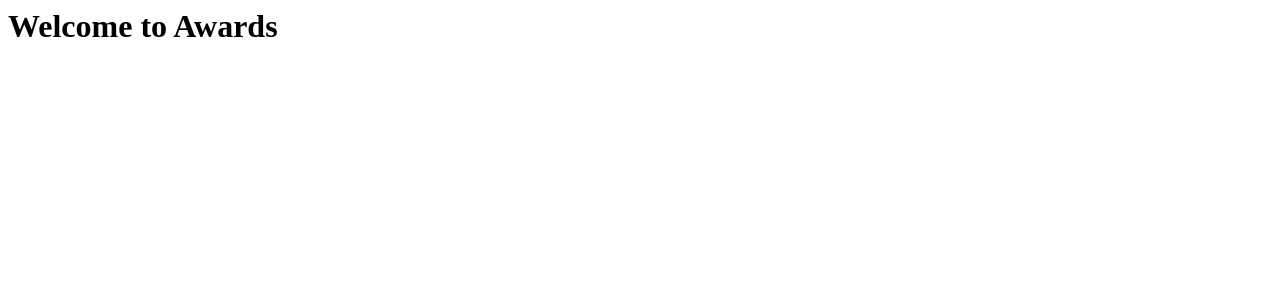
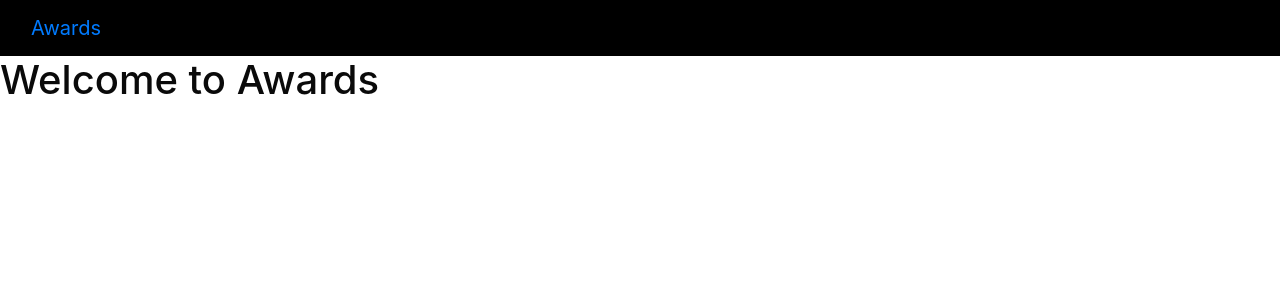
Before and after one commit to nicky-code/awards, a Django app: template awards/templates/welcome.html in a window 1280 px wide. Shown: the top 300 px of the page. Run offline with Django 3.2, Linux system fonts and the light colour scheme; the template is opened without the code that fills it, so the values that code supplies are empty; some libraries are stand-ins or nearby versions.

```diff
--- a/awards/templates/all-awards/base.html
+++ b/awards/templates/all-awards/base.html
@@ -10,12 +10,16 @@
   {% else %}
     <title> Awards </title>
   {% endif %}
-
+  {% block styles %}
+    {% bootstrap_css %}
+    <link rel="stylesheet" href="{% static 'css/basenews.css' %}">
+  {% endblock %}
 </head>
 <body>
     {% include "navbar.html" %}
 
     {% block content %}
+    {%endblock%}
     {% block scripts %}
         <script src="https://ajax.googleapis.com/ajax/libs/jquery/3.2.1/jquery.min.js"></script>
      {% bootstrap_javascript %}
--- a/awards/templates/navbar.html
+++ b/awards/templates/navbar.html
@@ -6,7 +6,7 @@
   <meta name="viewport" content="width=device-width, initial-scale=1">
 </head>
 <body>
-<nav class="navbar navbar-inverse">
+<nav style="background-color: black"  class="navbar navbar-inverse">
   <div class="container-fluid">
     <div class="navbar-header">
       <a class="navbar-brand" href="{% url 'welcome' %}">Awards</a>
--- a/awards/templates/welcome.html
+++ b/awards/templates/welcome.html
@@ -1 +1,8 @@
+{%extends 'all-awards/base.html'%}
+{% load bootstrap4 %}
+{% block content %}
+{{ block.super}}
+
 <h1> Welcome to Awards</h1>
+
+{% endblock %}
--- a/projects/settings.py
+++ b/projects/settings.py
@@ -120,3 +120,6 @@ USE_TZ = True
 # https://docs.djangoproject.com/en/1.11/howto/static-files/
 
 STATIC_URL = '/static/'
+STATICFILES_DIRS = [
+    os.path.join(BASE_DIR, "static"),
+]
--- a/projects/urls.py
+++ b/projects/urls.py
@@ -18,5 +18,5 @@ from django.contrib import admin
 
 urlpatterns = [
     url(r'^admin/', admin.site.urls),
-    url(r'^awards/',include('awards.urls'))
+    url(r'',include('awards.urls'))
 ]
```
